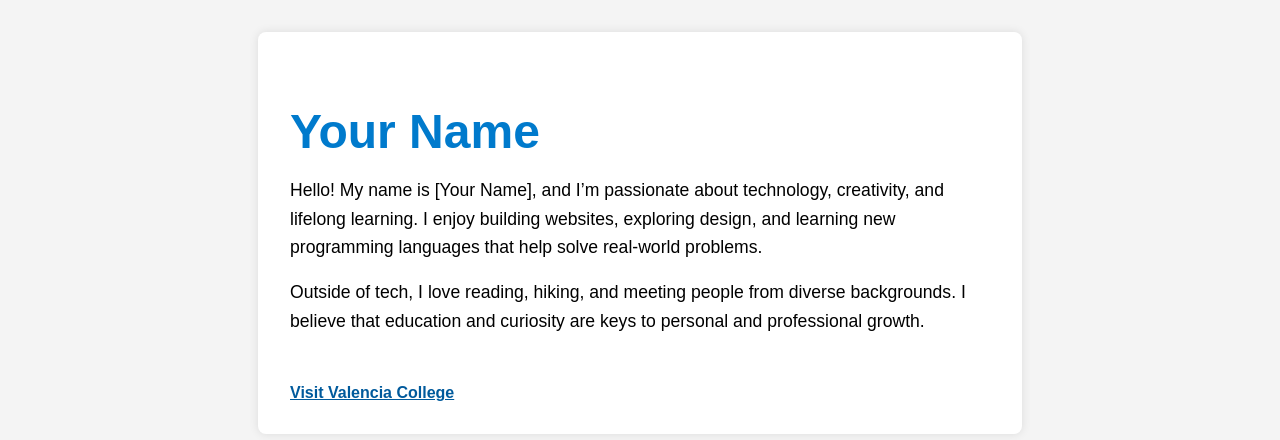
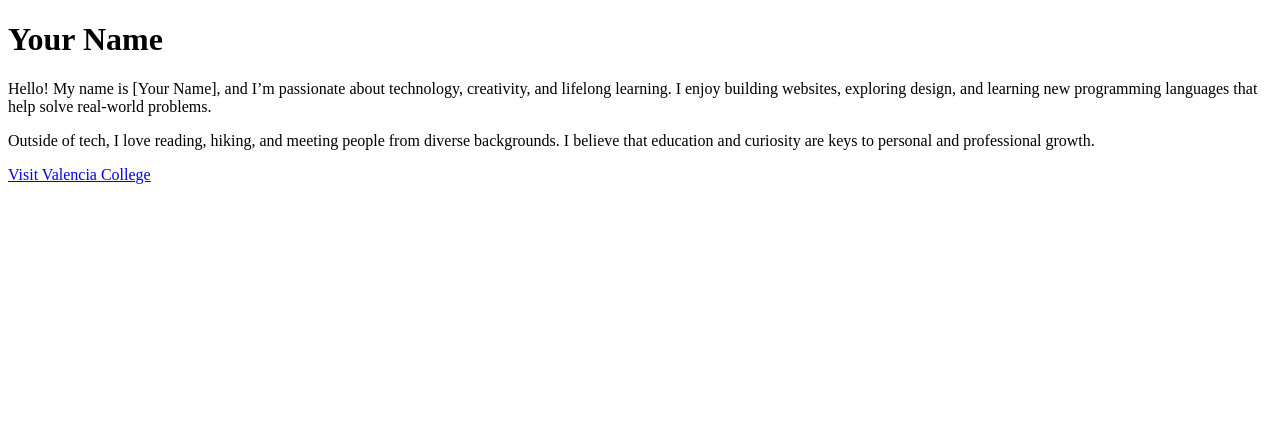
Before and after one commit to SlickRickyBobbyJohnson/COP-2822C-website-demo, a plain HTML site: page index.htm in a window 1280 px wide. Drawn offline with Linux system fonts and the light colour scheme.

Commit message:
Update index.htm

```diff
--- a/index.htm
+++ b/index.htm
@@ -1,49 +1,17 @@
 <!DOCTYPE html>
-<html lang="en">
+<html>
 <head>
-  <meta charset="UTF-8">
   <title>About Me</title>
-  <style>
-    body {
-      font-family: Arial, sans-serif;
-      background-color: #f4f4f4;
-      margin: 0;
-      padding: 2rem;
-    }
-    section {
-      background-color: #fff;
-      padding: 2rem;
-      border-radius: 8px;
-      max-width: 700px;
-      margin: 0 auto;
-      box-shadow: 0 0 10px rgba(0,0,0,0.1);
-    }
-    h1 {
-      font-size: 3rem;
-      color: #007acc;
-      margin-bottom: 1rem;
-    }
-    p {
-      font-size: 1.1rem;
-      line-height: 1.6;
-    }
-    a {
-      display: inline-block;
-      margin-top: 2rem;
-      font-weight: bold;
-      color: #005a9c;
-    }
-  </style>
 </head>
 <body>
 
-<section>
   <h1>Your Name</h1>
+
   <p>Hello! My name is [Your Name], and I’m passionate about technology, creativity, and lifelong learning. I enjoy building websites, exploring design, and learning new programming languages that help solve real-world problems.</p>
+
   <p>Outside of tech, I love reading, hiking, and meeting people from diverse backgrounds. I believe that education and curiosity are keys to personal and professional growth.</p>
 
-  <a href="https://valenciacollege.edu" target="_blank">Visit Valencia College</a>
-</section>
+  <p><a href="https://valenciacollege.edu" target="_blank">Visit Valencia College</a></p>
 
 </body>
 </html>
```
